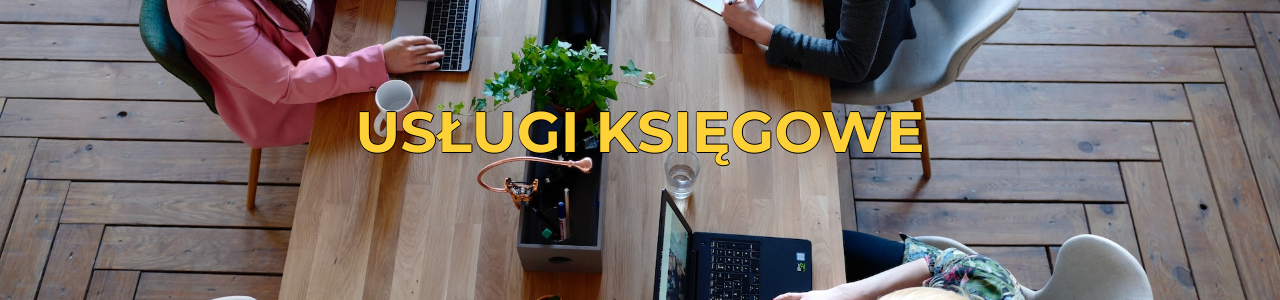
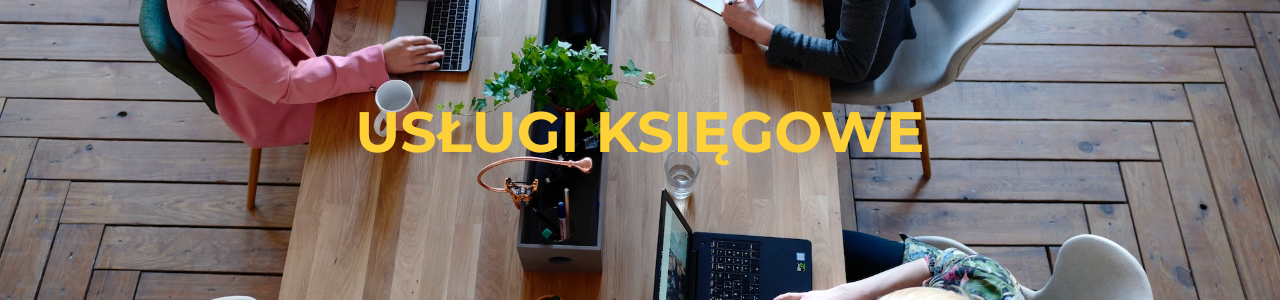
Before and after one commit to scripnichenko/finprime, a Jekyll site: the page built from index.md, in a window 1280 px wide. Shown: the part 218-518 px from the top of the page. Built offline with Jekyll 4.4.1, drawn with Linux system fonts in a browser that asks for light colours; some web fonts are replaced.

Commit message:
removed black border

```diff
--- a/_sass/layout/_masthead.scss
+++ b/_sass/layout/_masthead.scss
@@ -2,7 +2,6 @@
 header.masthead {
   text-align: center;
   color: #fed136;
-  text-shadow: -1px 0 #00000045, 0 1px black, 1px 0 black, 0 -1px black;
   background-image: url("#{$header-image}");
   background-repeat: no-repeat;
   background-attachment: scroll;
```
